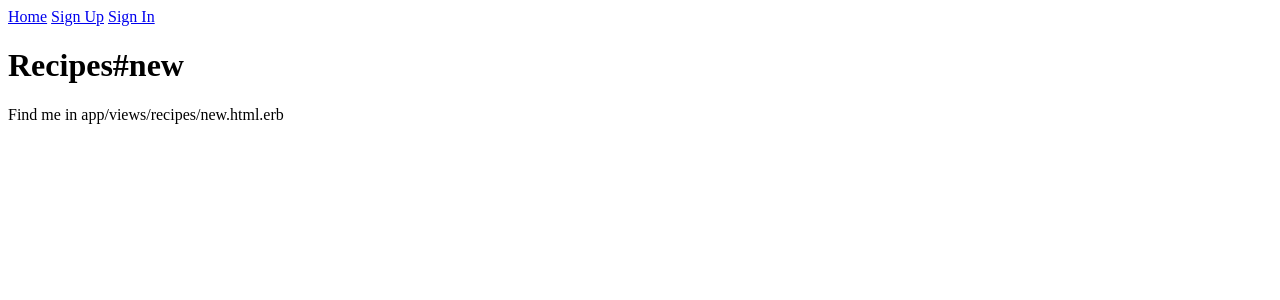
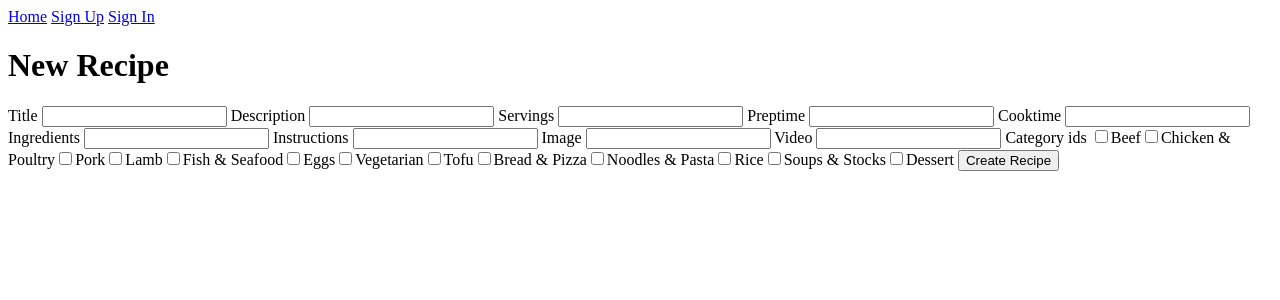
Before and after one commit to kaarenliangg/eatingweyes, a Rails app: page /recipes/new in a window 1280 px wide. Shown: the top 300 px of the page. Run offline with Rails 7, Linux system fonts and the light colour scheme; data comes from the database, SQL or seed files in the repository; style sheets or scripts are compiled from the project's sources.

Commit message:
WIP recipe update

```diff
--- a/app/controllers/recipes_controller.rb
+++ b/app/controllers/recipes_controller.rb
@@ -5,24 +5,41 @@ class RecipesController < ApplicationController
   end
 
   def new
+    @recipe = Recipe.new
   end
 
   def create
+    recipe = Recipe.create recipe_params
+    redirect_to recipe
   end
 
   def edit
     @recipe = Recipe.find params[:id]
+    @categories = @recipe.categories
   end
 
   def update
+    recipe = Recipe.find params[:id]
+    recipe.update recipe_params
+    redirect_to recipe
   end
 
   def show
     @recipe = Recipe.find params[:id]
     @categories = @recipe.categories
+
   end
 
   def destroy
+    recipe = Recipe.find params[:id]
+    recipe.destroy
+    redirect_to recipes_path
+  end
+
+  private
+  def recipe_params
+    # must match _form.html
+    params.require(:recipe).permit(:title, :description, :servings, :preptime, :cooktime, :ingredients, :instructions, :image, :video, :category_ids)
   end
 
 end
--- /dev/null
+++ b/app/views/recipes/_form.html.erb
@@ -0,0 +1,34 @@
+<%= form_for @recipe do |f| %>
+    <%= f.label :title %>
+    <%= f.text_field :title %>
+
+    <%= f.label :description %>
+    <%= f.text_field :description %>
+
+    <%= f.label :servings %>
+    <%= f.number_field :servings %>
+
+    <%= f.label :preptime %>
+    <%= f.number_field :preptime %>
+
+    <%= f.label :cooktime %>
+    <%= f.number_field :cooktime %>
+
+    <%= f.label :ingredients %>
+    <%= f.text_field :ingredients %>
+
+    <%= f.label :instructions %>
+    <%= f.text_field :instructions %>
+
+    <%= f.label :image %>
+    <%= f.url_field :image %>
+
+    <%= f.label :video %>
+    <%= f.url_field :video %>
+
+    <%= f.label :category_ids %>
+    <%= f.collection_check_boxes :category_ids, Category.all, :id, :name, :include_blank => true %>
+    <%# find all the data using Category.all and then selecting the id and name %>
+
+    <%= f.submit %>
+<% end %>
--- a/app/views/recipes/edit.html.erb
+++ b/app/views/recipes/edit.html.erb
@@ -1,2 +1,3 @@
-<h1>Recipes#edit</h1>
-<p>Find me in app/views/recipes/edit.html.erb</p>
+<h1>Edit Recipes</h1>
+
+<%= render :partial => 'form' %>
--- a/app/views/recipes/new.html.erb
+++ b/app/views/recipes/new.html.erb
@@ -1,2 +1,3 @@
-<h1>Recipes#new</h1>
-<p>Find me in app/views/recipes/new.html.erb</p>
+<h1>New Recipe</h1>
+
+<%= render :partial => 'form' %>
--- a/app/views/recipes/show.html.erb
+++ b/app/views/recipes/show.html.erb
@@ -30,6 +30,6 @@
 
 
 <div class="control">
-    <%= link_to "Edit Recipe", recipes_edit_path(@recipe) %>
+    <%= link_to "Edit Recipe", edit_recipe_path(@recipe) %>
     <%= link_to "Delete Recipe", @recipe, :method => :delete, :data => { :confirm => 'Are you sure?'} %>
 </div>
```
